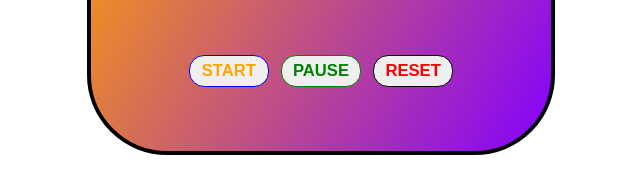
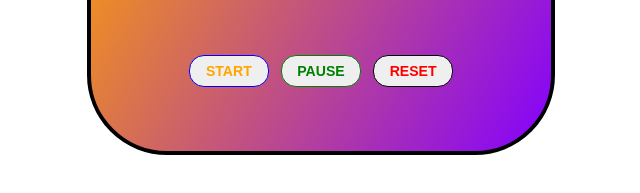
Before and after one commit to pandeyabhishek7a/Stop-Watch, a plain HTML site: page index.html in a window 1280 px wide. Shown: the part 391-584 px from the top of the page, 319-959 px from the left. Drawn offline with Linux system fonts and the light colour scheme.

Commit message:
Update index.html

```diff
--- a/index.html
+++ b/index.html
@@ -17,9 +17,9 @@
                 <h3 id="timer_text">00 : 00 : 00 : 000</h3>
             </div>
             <div id="btns">
-                <button  style="font-size: 1.3vw"class="btn_text" id="start_btn">START</button>
-                <button style="font-size: 1.3vw" class="btn_text" id="pause_btn">PAUSE</button>
-                <button  style="font-size: 1.3vw" class="btn_text" id="reset_btn">RESET</button>
+                <button  style="font-size: 1.1vw"class="btn_text" id="start_btn">START</button>
+                <button style="font-size: 1.1vw" class="btn_text" id="pause_btn">PAUSE</button>
+                <button  style="font-size: 1.1vw" class="btn_text" id="reset_btn">RESET</button>
             </div>
         </div>
     </div>
```
